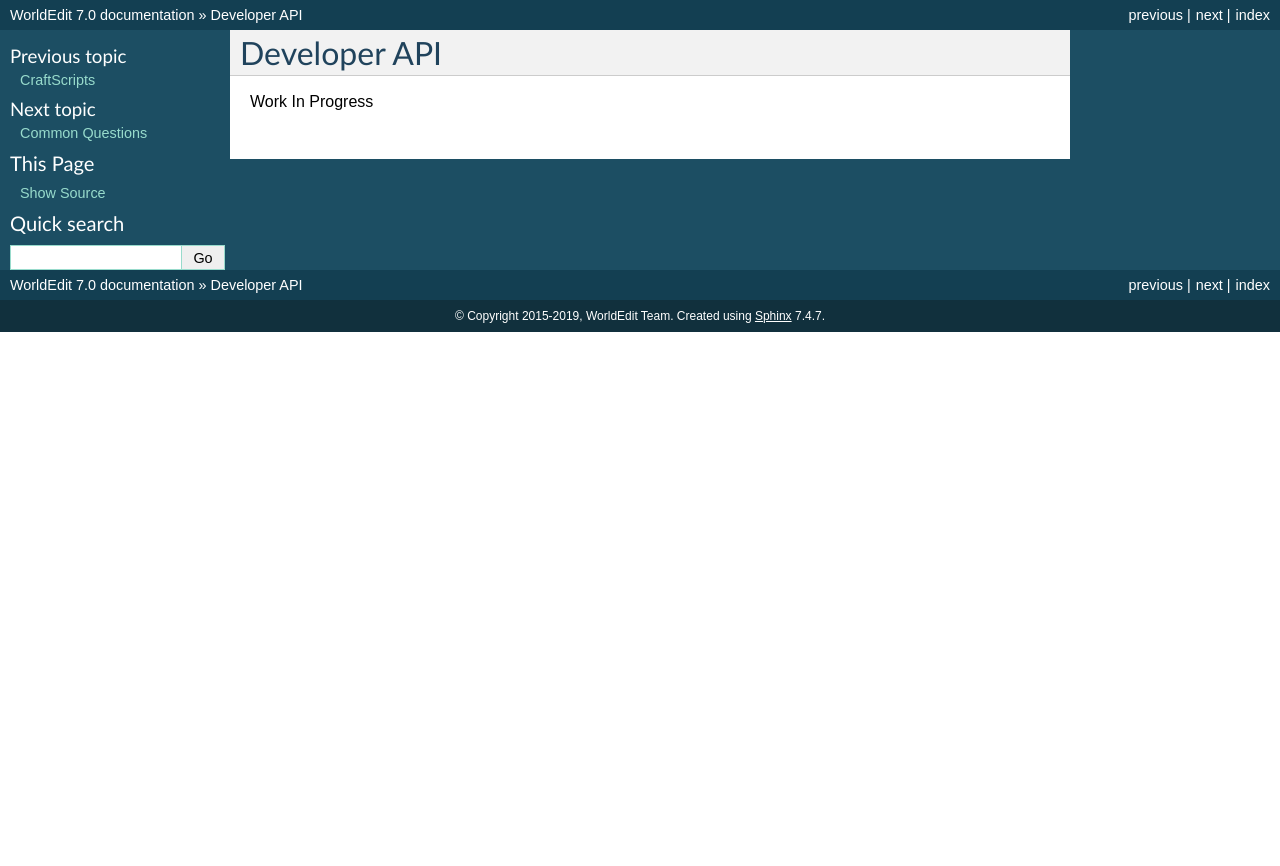
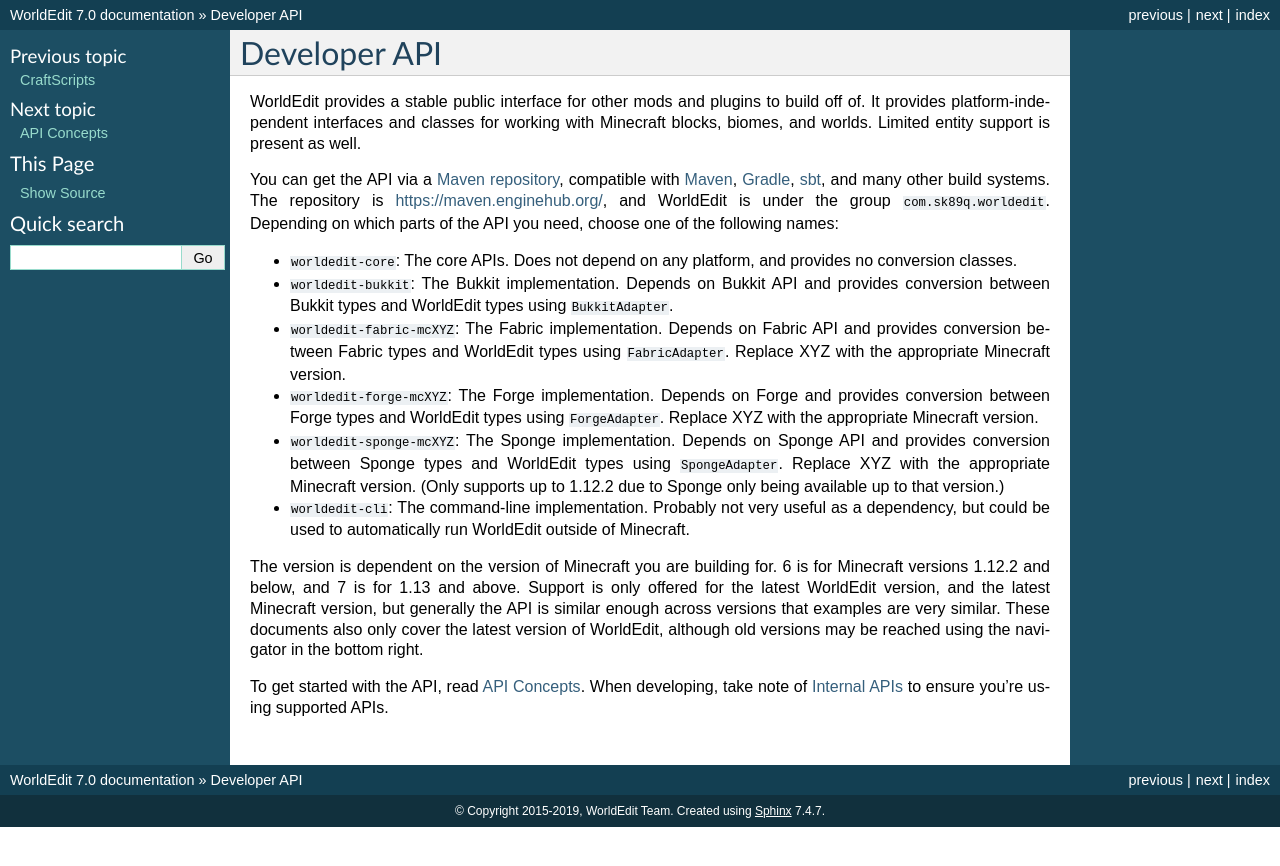
Before and after one commit to EngineHub/WorldEditDocs, a Sphinx documentation site: the page built from source/api/index.rst, in a window 1280 px wide. Shown: the top 866 px of the page. Built offline with Sphinx 7.4.7, drawn with Linux system fonts in a browser that asks for light colours.

Commit message:
Add some initial developer docs. More to come!

```diff
--- a/source/api/index.rst
+++ b/source/api/index.rst
@@ -1,4 +1,44 @@
 Developer API
 =============
 
-Work In Progress
+.. toctree::
+    :maxdepth: 2
+    :hidden:
+
+    concepts
+    internal_apis
+
+WorldEdit provides a stable public interface for other mods and plugins to build off of. It provides
+platform-independent interfaces and classes for working with Minecraft blocks, biomes, and worlds.
+Limited entity support is present as well.
+
+You can get the API via a `Maven repository`_, compatible with Maven_, Gradle_, sbt_, and many other build systems.
+The repository is `<https://maven.enginehub.org/>`_, and WorldEdit is under the group ``com.sk89q.worldedit``.
+Depending on which parts of the API you need, choose one of the following names:
+
+- ``worldedit-core``: The core APIs. Does not depend on any platform, and provides no conversion classes.
+- ``worldedit-bukkit``: The Bukkit implementation. Depends on Bukkit API and provides conversion between Bukkit types
+  and WorldEdit types using ``BukkitAdapter``.
+- ``worldedit-fabric-mcXYZ``: The Fabric implementation. Depends on Fabric API and provides conversion between Fabric
+  types and WorldEdit types using ``FabricAdapter``. Replace XYZ with the appropriate Minecraft version.
+- ``worldedit-forge-mcXYZ``: The Forge implementation. Depends on Forge and provides conversion between Forge types
+  and WorldEdit types using ``ForgeAdapter``. Replace XYZ with the appropriate Minecraft version.
+- ``worldedit-sponge-mcXYZ``: The Sponge implementation. Depends on Sponge API and provides conversion between Sponge
+  types and WorldEdit types using ``SpongeAdapter``. Replace XYZ with the appropriate Minecraft version.
+  (Only supports up to 1.12.2 due to Sponge only being available up to that version.)
+- ``worldedit-cli``: The command-line implementation. Probably not very useful as a dependency, but could be used
+  to automatically run WorldEdit outside of Minecraft.
+
+The version is dependent on the version of Minecraft you are building for. 6 is for Minecraft versions
+1.12.2 and below, and 7 is for 1.13 and above. Support is only offered for the latest WorldEdit version, and the
+latest Minecraft version, but generally the API is similar enough across versions that examples are very similar.
+These documents also only cover the latest version of WorldEdit, although old versions may be reached using the
+navigator in the bottom right.
+
+To get started with the API, read :doc:`API Concepts <concepts>`.
+When developing, take note of :doc:`Internal APIs <internal_apis>` to ensure you're using supported APIs.
+
+.. _Maven repository: https://help.sonatype.com/repomanager3/repository-manager-concepts/an-example---maven-repository-format
+.. _Maven: https://maven.apache.org/
+.. _Gradle: https://gradle.org/
+.. _sbt: https://www.scala-sbt.org/
```
Also changed, not shown: source/api/concepts.rst (added, +64 -0 lines), source/api/internal_apis.rst (added, +14 -0 lines).
